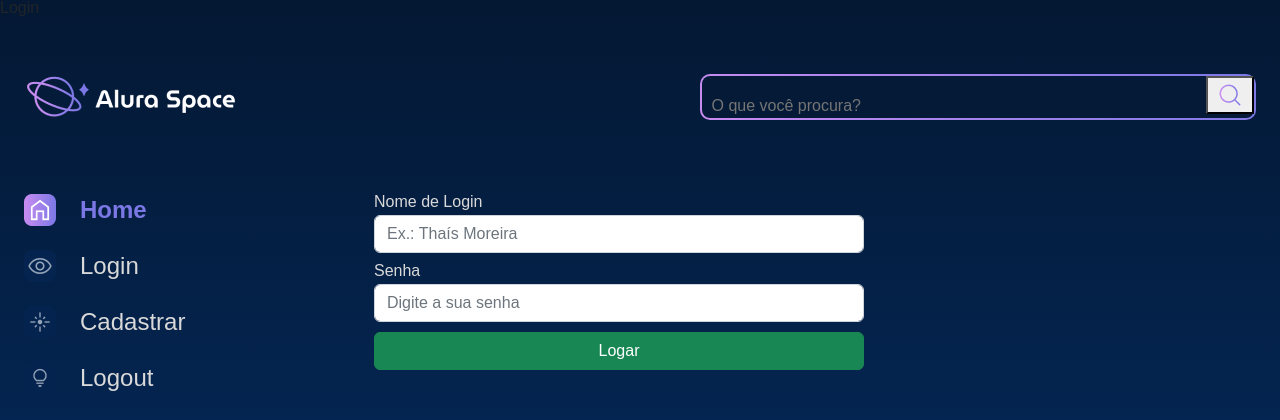
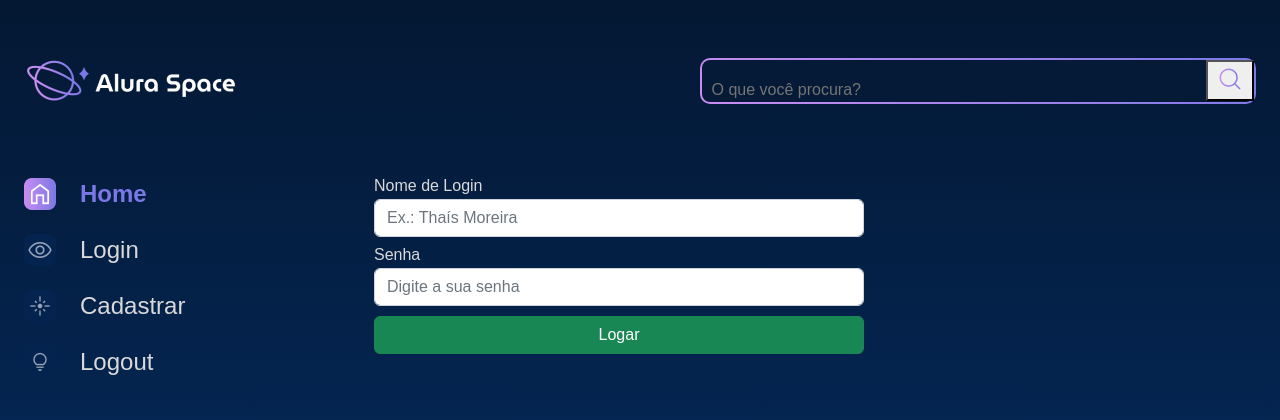
Before and after one commit to thaisdMM/alura_space, a Django app: page /login in a window 1280 px wide. Shown: the top 420 px of the page. Run offline with Django 5.2, Linux system fonts and the light colour scheme.

Commit message:
fix(templates): remove h1 from login.html

```diff
--- a/templates/usuarios/login.html
+++ b/templates/usuarios/login.html
@@ -1,4 +1,3 @@
-<h1>Login</h1>
 {% load static %}
 
 <!DOCTYPE html>
```
